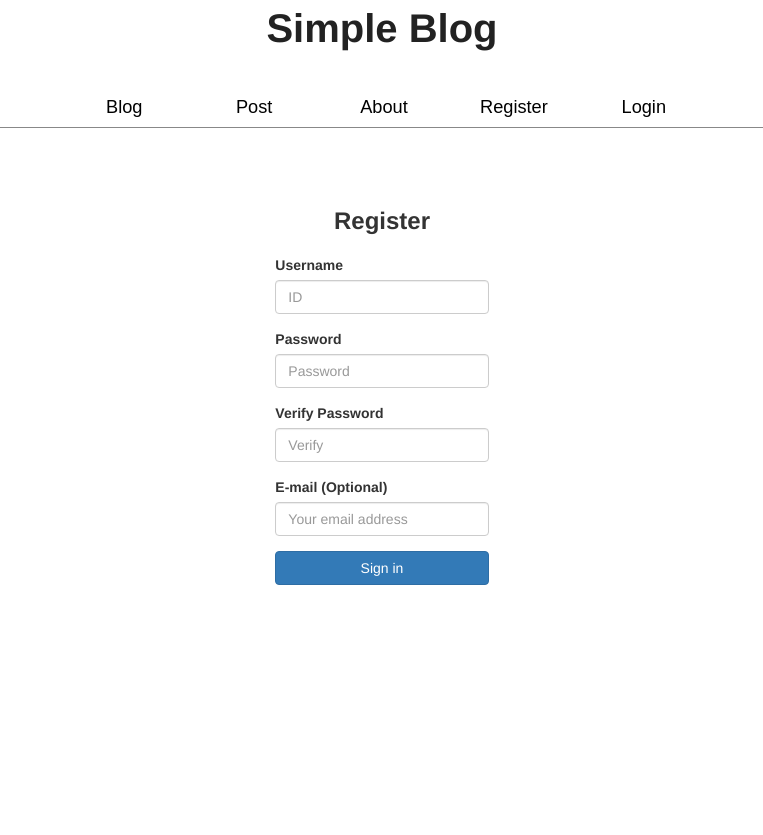
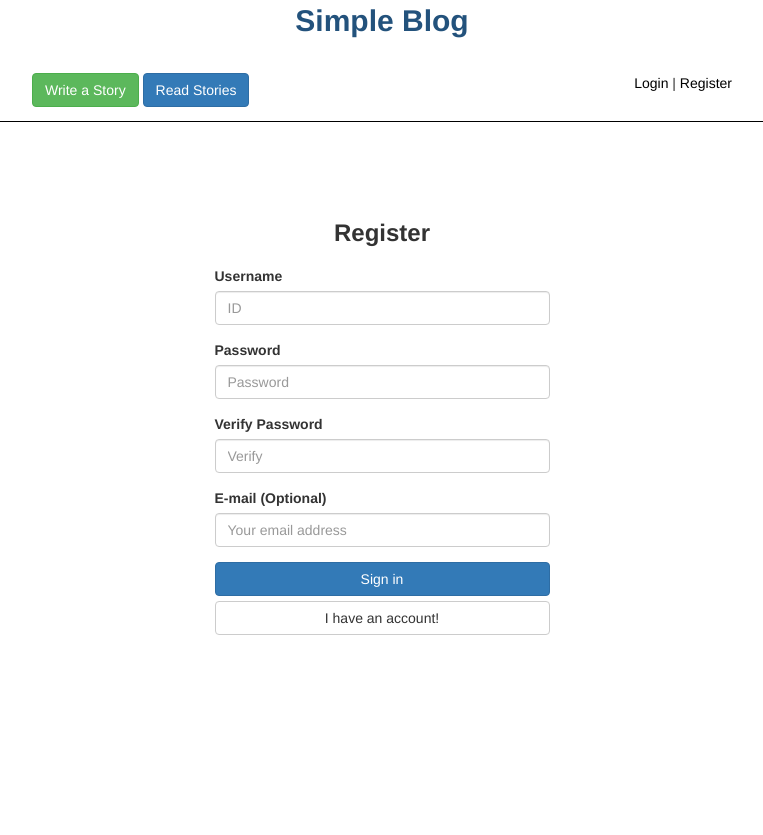
Before and after one commit to sonamoo/basicBlog, a Python web app: template templates/sign-up.html in a window 1280 px wide. Shown: the whole page, without its empty margins (258-1021 px from the left). Before the commit the page ends 585 px from the top, so only its background shows below. Run offline with Jinja, Linux system fonts and the light colour scheme; the template is opened without the code that fills it, so the values that code supplies are empty; some libraries are stand-ins or nearby versions.

Commit message:
blog header style change.

```diff
--- a/static/main.css
+++ b/static/main.css
@@ -7,7 +7,8 @@ body {
 
 .main {
     max-width: 700px;
-    margin: 0 auto;
+    margin: 200px auto;
+
 
 }
 
@@ -30,65 +31,33 @@ a:hover {
 	color: red;
 }
 
-.nav ul {
-      list-style: none;
-      text-align: center;
-      padding: 0;
-      margin: 0;
+
+.blog-nav {
+    max-width: 700px;
+    margin: 0 auto;
 
 }
 
-.nav li {
-      font-family: 'Oswald', sans-serif;
-      font-size: 1.2em;
-      line-height: 40px;
-      height: 40px;
+.blog-header {
+    border-bottom: 1px solid black;
+    position: fixed;
+    width: 100%;
+    z-index: 100;
+    left:0;
+    right: 0;
+    top:0;
+    padding-bottom: 1em;
+    background-color: white;
+
 }
-
-.nav a {
-  text-decoration: none;
-  color: #000000;
-  display: block;
-  transition: .3s background-color;
-}
-
-.nav a:hover {
-  background-color: #005f5f;
-}
-
-.nav a.active {
-  background-color: #fff;
-  color: #444;
-  cursor: default;
-}
-
-@media screen and (min-width: 600px) {
-    .nav ul {
-        border-bottom: 1px solid #888;
-    }
-
-  .nav li {
-    width: 130px;
-    height: 40px;
-    line-height: 40px;
-    font-size: 1.3em;
-  }
-
-  /* Option 1 - Display Inline */
-  .nav li {
-    display: inline-block;
-    margin-right: -4px;
-  }
-}
-
 .main-title{
-	display: block;
+    display: block;
 	color: #222;
-	font-size: 40px;
+	font-size: 30px;
 	font-weight: bold;
 	text-align: center;
-	margin-bottom: 30px;
 	text-decoration: none;
+    margin-bottom: 1em;
 }
 
 .article {
--- a/templates/base.html
+++ b/templates/base.html
@@ -8,18 +8,28 @@
 </head>
 <body>
     <div class="container-fluid">
-        <header>
+        <header class="blog-header">
             <a href="/blog" class="main-title">
                 Simple Blog
             </a>
-            <div class="nav">
-              <ul>
-                <li id="nav_blog"><a href="/blog">Blog</a></li>
-                <li id="nav_post"><a href="/blog/newpost">Post</a></li>
-                <li id="nav_blog"><a href="/blog">About</a></li>
-                <li id="nav_register"><a href="/blog/register">Register</a></li>
-                <li id="nav_login"><a href="/blog/login">Login</a></li>
-              </ul>
+            <div class="blog-nav">
+                <div class="row">
+                    <div class="col-md-6">
+                        <a type="button" class="btn btn-success" href="/blog/newpost">Write a Story</a>
+                        <a type="button" class="btn btn-primary" href="/blog/">Read Stories</a>
+                    </div>
+                    <div class="col-md-6 text-right user-info">
+                        {% if user %}
+                            <a href="#">Welcome! {{user.name}}</a> |
+                            <a href="/blog/logout">Logout</a>
+                        {% endif %}
+
+                        {% if not user %}
+                        <a href="/blog/login">Login</a> |
+                        <a href="/blog/register">Register</a>
+                        {% endif %}
+                    </div>
+                </div>
             </div>
         </header>
         <section class="main">
--- a/templates/comment.html
+++ b/templates/comment.html
@@ -10,6 +10,7 @@
             </div>
             <div class="col-md-6">
                 <a href="/blog/editcomment/{{article.key().id()}}/{{c.key().id()}}">Edit</a>
+                |
                 <a href="/blog/deletecomment/{{article.key().id()}}/{{c.key().id()}}">Delete</a>
             </div>
 
--- a/templates/sign-up.html
+++ b/templates/sign-up.html
@@ -1,14 +1,8 @@
 {% extends "base.html" %}
 {% block content %}
 
-
-        <div class="row row-content">
-            <br>
-            <br>
-            <br>
-        </div>
-        <div class="row row-content">
-            <div class="col-md-4 col-md-offset-4">
+    <div class="row row-content">
+            <div class="col-md-6 col-md-offset-3">
             <form method="post">
                 <h2 class="text-center">Register</h2>
                 <div class="form-group">
@@ -32,6 +26,7 @@
                     <span class="error">{{error_email}}</span>
                 </div>
                 <button type="submit" class="btn btn-primary btn-block">Sign in</button>
+                <a href="/blog/login" class="btn btn-default btn-block" role="button">I have an account!</a>
             </form>
             </div>
         </div>
```
Also changed, not shown: main.py (+20 -18 lines), templates/login-form.html (+1 -7 lines), templates/main.html (+1 -10 lines), 1 other file.
